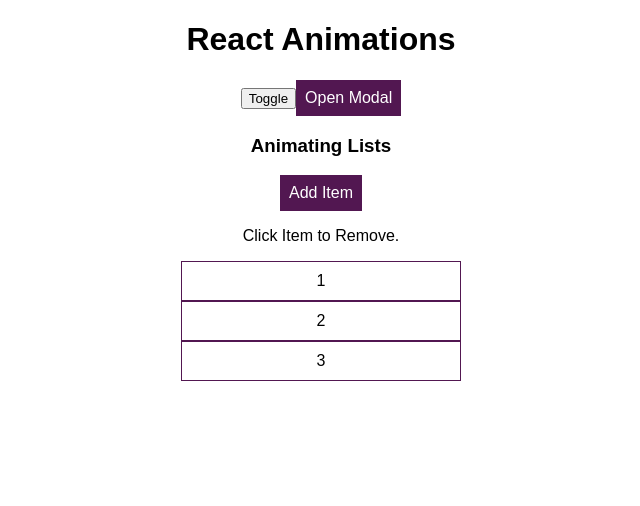
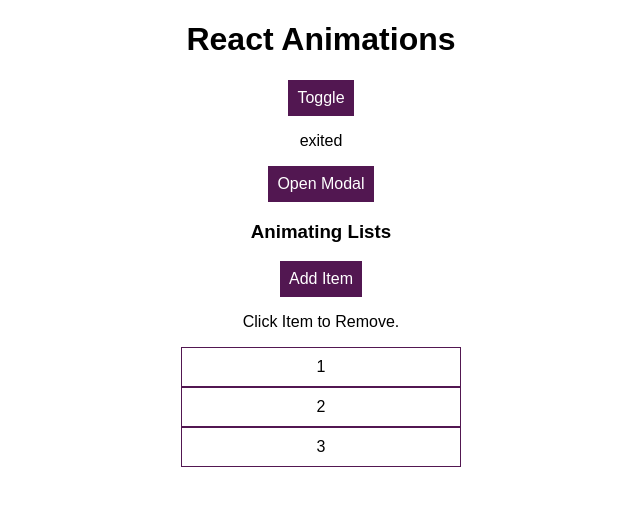
Before and after one commit to arthurs14/React-Animations, a React (Create React App) app: page / in a window 1280 px wide. Shown: the top 506 px of the page, without its empty margins (319-959 px from the left). Built offline with nearby package versions, Linux system fonts and the light colour scheme.

Commit message:
working on transition of the block div

```diff
--- a/src/App.js
+++ b/src/App.js
@@ -1,4 +1,5 @@
 import React, { Component } from "react";
+import Transition from 'react-transition-group/Transition';
 
 import "./App.css";
 import Modal from "./components/Modal/Modal";
@@ -24,18 +25,24 @@
     return (
       <div className="App">
         <h1>React Animations</h1>
-        <button onClick={() => this.setState(prevState => ({ showBlock: !prevState.showBlock }))}>Toggle</button>
-        {
-          showBlock ? (
-            <div
-              style={{
-                backgroundColor: 'red',
-                width: 100,
-                height: 100,
-              }}>
-            </div>
-          ) : null
-        }
+        <button
+          className={"Button"}
+          onClick={() => this.setState(prevState => ({ showBlock: !prevState.showBlock }))}>
+            Toggle
+        </button>
+        <br />
+        <Transition in={showBlock} timeout={300}>
+          {state => <p>{state}</p>}
+          {/* <div
+            style={{
+              backgroundColor: 'red',
+              width: 100,
+              height: 100,
+              margin: 'auto',
+            }}>
+          </div> */}
+        </Transition>
+
         {modalIsOpen ? <Modal show={modalIsOpen} closed={this.closeModal} /> : null}
         {modalIsOpen ? <Backdrop show={modalIsOpen} /> : null}
         <button className="Button" onClick={this.showModal}>Open Modal</button>
```
